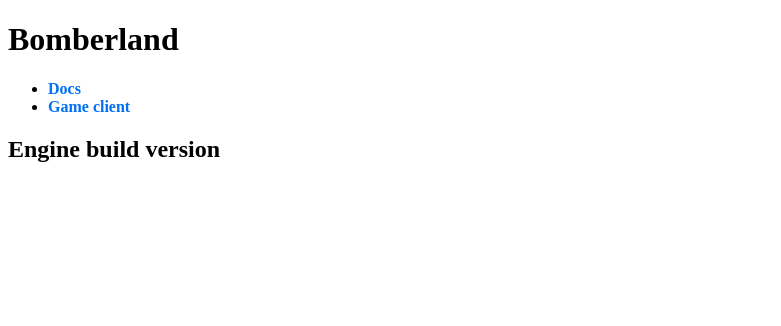
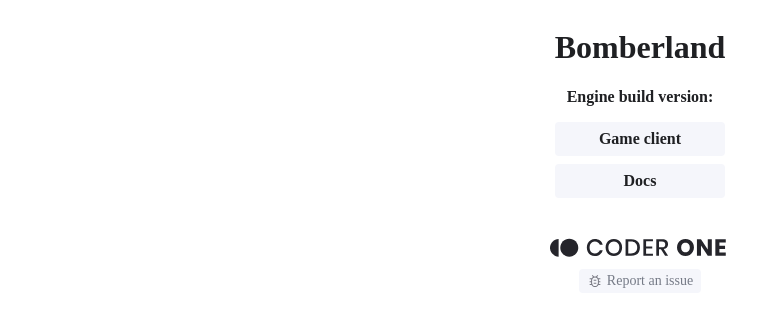
Before and after one commit to CoderOneHQ/bomberland, a Gatsby site in the folder engine/bomberland-ui/: page / in a window 1280 px wide. Shown: the whole page, without its empty margins (0-781 px from the left). Built offline with nearby package versions, Linux system fonts and the light colour scheme; Gatsby itself is replaced by a stand-in of ours; no server answers.

Commit message:
Footer + index + setup

```diff
--- /dev/null
+++ b/engine/bomberland-ui/src/components/ClientFooter/ClientFooter.tsx
@@ -0,0 +1,47 @@
+import * as React from "react";
+import CoderOneLogo from "./coder-one-logo.svg";
+import { TelemetryLink } from "../TelemetryLink/TelemetryLink";
+import { Constants } from "../../utilities/Constants";
+import styled from "styled-components";
+import { Palette } from "../../theme/Palette";
+import ReportBugIcon from "./bug_report.svg";
+
+const Root = styled.div`
+    display: flex;
+    flex-direction: column;
+    padding-top: 32px;
+    margin: 0 auto;
+    text-align: center;
+    align-items: center;
+    font-size: 14px;
+`;
+
+const LinkStyledOverride = styled.a`
+    display: flex;
+    gap: 4px;
+    justify-content: center;
+    color: ${Palette.Neutral50};
+    transition: background-color 100ms ease;
+    line-height: 16px;
+    padding: 4px 8px;
+    text-decoration: none;
+    border-radius: 4px;
+    background-color: ${Palette.Neutral10};
+
+    :hover {
+        background-color: ${Palette.Neutral20};
+    }
+`;
+
+export const ClientFooter: React.FC<React.PropsWithChildren<unknown>> = () => {
+    return (
+        <Root>
+            <TelemetryLink href={Constants.Home}>
+                <img src={CoderOneLogo} alt="Coder One logo" />
+            </TelemetryLink>
+            <TelemetryLink href={Constants.ReportBugEmail} styledOverride={LinkStyledOverride}>
+                <img src={ReportBugIcon} alt="Report an issue icon" />Report an issue
+            </TelemetryLink>
+        </Root>
+    );
+};
--- a/engine/bomberland-ui/src/components/ContentCard/ContentCard.ts
+++ b/engine/bomberland-ui/src/components/ContentCard/ContentCard.ts
@@ -2,6 +2,7 @@
 import { Palette } from "../../theme/Palette";
 
 interface IProps {
+    readonly minWidth?: string;
     readonly maxWidth?: string;
     readonly gridRowGap?: string;
     readonly padding?: string;
@@ -17,4 +18,6 @@
     padding: ${({ padding }) => (padding !== undefined ? padding : "24px")};
     background-color: ${({ backgroundColor }) => (backgroundColor !== undefined ? backgroundColor : Palette.Neutral0)};
     max-width: ${({ maxWidth }) => (maxWidth !== undefined ? maxWidth : "500px")};
+    min-width: ${({ minWidth }) => (minWidth !== undefined ? minWidth : "auto")};
+    margin: 0 auto;
 `;
--- /dev/null
+++ b/engine/bomberland-ui/src/components/IndexContent/IndexContent.tsx
@@ -0,0 +1,70 @@
+import * as React from "react";
+import styled from "styled-components";
+import { RouterLink } from "../RouterLink/RouterLink";
+import { useBuild } from "../../hooks/engine-api/useBuild";
+import { BomberlandRoute } from "../../utilities/BomberlandRoute";
+import { ClientFooter } from "../ClientFooter/ClientFooter";
+import { Palette } from "../../theme/Palette";
+
+const Root = styled.div`
+    width: 100%;
+    display: flex;
+    flex-direction: column;
+    justify-content: center;
+`;
+
+const Container = styled.div`
+    margin: 0 auto;
+    text-align: center;
+    color: ${Palette.Neutral100};
+`;
+
+const Button = styled.div`
+    cursor: pointer;
+    border-radius: 4px;
+    background-color: ${Palette.Neutral10};
+    padding: 8px 16px;
+    color: ${Palette.Neutral100};
+    text-align: center;
+    transition: background-color 100ms ease;
+
+    :hover {
+        background-color: ${Palette.Neutral20};
+    }
+
+    :active {
+        background-color: ${Palette.Neutral10};
+    }
+`;
+
+const ButtonContainer = styled.div`
+    display: flex;
+    flex-direction: column;
+    gap: 8px;
+`;
+
+export const IndexContent: React.FC<React.PropsWithChildren<unknown>> = () => {
+    const buildData = useBuild();
+    return (
+        <>
+            <Root>
+                <Container>
+                    <h1>Bomberland</h1>
+                    <p>
+                        <strong>Engine build version: </strong>
+                        <span>{buildData.data?.build}</span>
+                    </p>
+                    <ButtonContainer>
+                        <RouterLink href={BomberlandRoute.Game}>
+                            <Button>Game client</Button>
+                        </RouterLink>
+                        <RouterLink href={BomberlandRoute.DocumentationIndex}>
+                            <Button>Docs</Button>
+                        </RouterLink>
+                    </ButtonContainer>
+                </Container>
+                <ClientFooter />
+            </Root>
+        </>
+    );
+};
--- a/engine/bomberland-ui/src/pages/index.tsx
+++ b/engine/bomberland-ui/src/pages/index.tsx
@@ -1,24 +1,10 @@
 import * as React from "react";
-import { RouterLink } from "../components/RouterLink/RouterLink";
-import { useBuild } from "../hooks/engine-api/useBuild";
-import { BomberlandRoute } from "../utilities/BomberlandRoute";
+import { IndexContent } from "../components/IndexContent/IndexContent";
 
 const IndexPage: React.FC<React.PropsWithChildren<unknown>> = () => {
-    const buildData = useBuild();
+
     return (
-        <>
-            <h1>Bomberland</h1>
-            <ul>
-                <li>
-                    <RouterLink href={BomberlandRoute.DocumentationIndex}>Docs</RouterLink>
-                </li>
-                <li>
-                    <RouterLink href={BomberlandRoute.Game}>Game client</RouterLink>
-                </li>
-            </ul>
-            <h2>Engine build version</h2>
-            <span>{buildData.data?.build}</span>
-        </>
+        <IndexContent />
     );
 };
 
--- a/engine/bomberland-ui/src/utilities/Constants.ts
+++ b/engine/bomberland-ui/src/utilities/Constants.ts
@@ -5,4 +5,6 @@
     public static readonly DiscordLink = "https://discord.gg/NkfgvRN";
     public static readonly DiscordSupportLink = "https://discord.gg/MKp2r28Vm9";
     public static readonly Origin = getOrigin();
+    public static readonly Home = "https://www.gocoder.one";
+    public static readonly ReportBugEmail = "mailto:humans@gocoder.one?subject=Reporting a bug/issue with Coder One";
 }
```
Also changed, not shown: engine/bomberland-ui/src/components/Game/Setup.styles.ts (+5 -22 lines), engine/bomberland-ui/src/components/Game/Setup.tsx (+4 -3 lines), engine/bomberland-ui/src/components/ClientFooter/bug_report.svg (added), engine/bomberland-ui/src/components/ClientFooter/coder-one-logo.svg (added).
